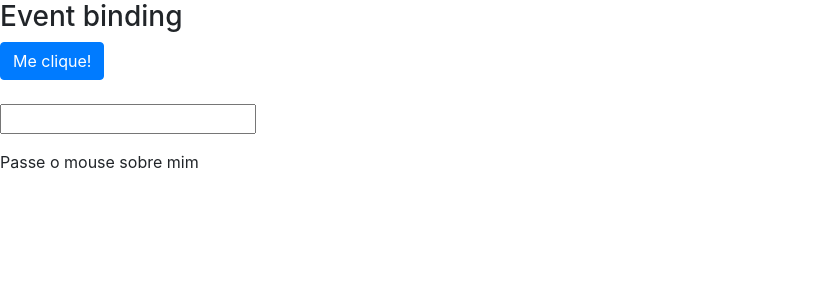
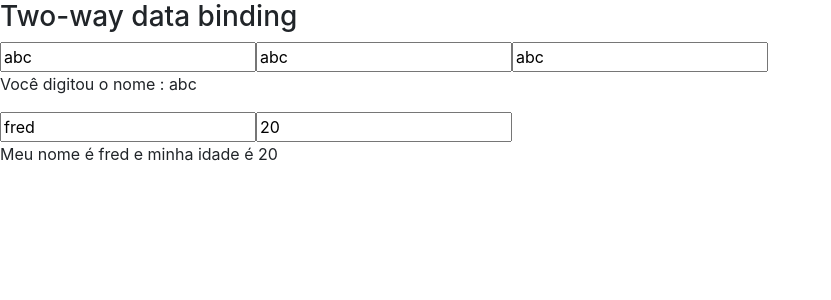
Before and after one commit to 03fred/angular, an Angular app in the folder angular/: page / in a window 1280 px wide. Shown: the top 300 px of the page, without its empty margins (0-831 px from the left). Built offline with nearby package versions, Linux system fonts and the light colour scheme.

Commit message:
two-way binding

```diff
--- a/angular/src/app/app.component.ts
+++ b/angular/src/app/app.component.ts
@@ -1,4 +1,5 @@
 import { Component } from '@angular/core';
+import {FormsModule} from '@angular/forms'
 
 @Component({
   selector: 'app-root',
--- a/angular/src/app/app.module.ts
+++ b/angular/src/app/app.module.ts
@@ -1,6 +1,6 @@
 import { BrowserModule } from '@angular/platform-browser';
 import { NgModule } from '@angular/core';
-
+import {FormsModule} from '@angular/forms';
 import { AppRoutingModule } from './app-routing.module';
 import { AppComponent } from './app.component';
 import { MeuPrimeiroComponent } from './meu-primeiro/meu-primeiro.component';
@@ -20,7 +20,8 @@
   imports: [
     BrowserModule,
     AppRoutingModule,
-    CursosModule
+    CursosModule,
+    FormsModule
   ],
   providers: [],
   bootstrap: [AppComponent]
--- a/angular/src/app/data-binding/data-binding.component.html
+++ b/angular/src/app/data-binding/data-binding.component.html
@@ -47,8 +47,6 @@
         </div>
     </article>
 
--->
-
     <article>
         <h3>Event binding</h3>
         <button (click)="botaoclickado()" class="btn btn-primary">Me clique!</button>
@@ -63,4 +61,24 @@
         <span (mouseover)="onMouseOverOut()" (mouseout)="onMouseOverOut()" [class.hightlight]="isMouseOver">Passe o mouse sobre mim</span>
 
     </article>
+-->
+
+
+    <article>
+        <h3>Two-way data binding</h3>
+
+        <input type="text" [value]="nome" (input)="nome = $event.target.value " />
+
+        <input type="text" [ngModel]="nome" (ngModelChange)="nome = $event" />
+
+
+        <input type="text" [(ngModel)]="nome" />
+        <p>Você digitou o nome : {{ nome }}</p>
+
+
+        <input type="text" [(ngModel)]="pessoa.nome" />
+        <input type="number" [(ngModel)]="pessoa.idade" />
+
+        <p>Meu nome é {{ pessoa.nome }} e minha idade é {{ pessoa.idade }}</p>
+    </article>
 </section>
--- a/angular/src/app/data-binding/data-binding.component.ts
+++ b/angular/src/app/data-binding/data-binding.component.ts
@@ -7,13 +7,16 @@
 })
 export class DataBindingComponent implements OnInit {
   url: string = 'http://www.google.com'
-
+  pessoa : any = {
+    nome: 'fred',
+    idade: 20
+  }
   valorInput:string = "";
   valorSalvoInput :string="";
 isMouseOver: boolean = false;
   cursoAngular: boolean = true;
   urlImage = 'http://lorempixel.com/400/200/';
-
+nome: string ="abc";
   onMouseOverOut(){
 
     this.isMouseOver = !this.isMouseOver;
```
